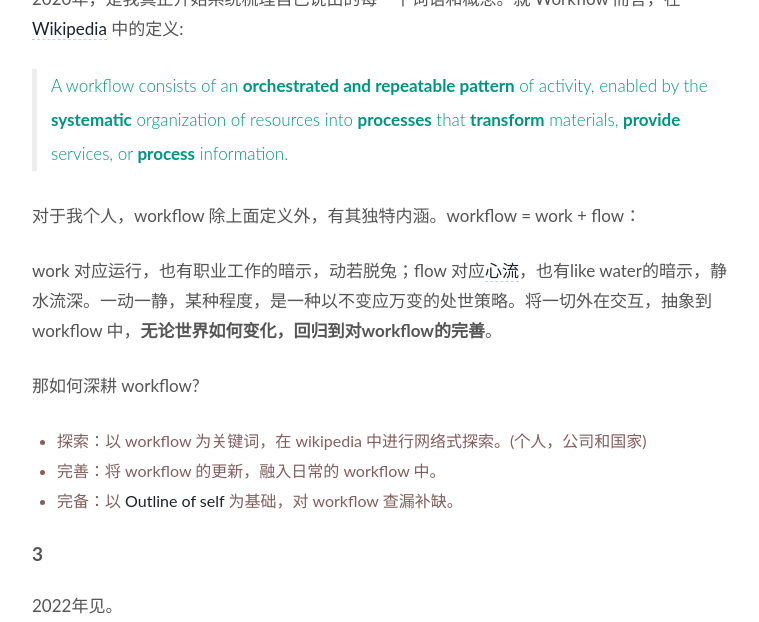
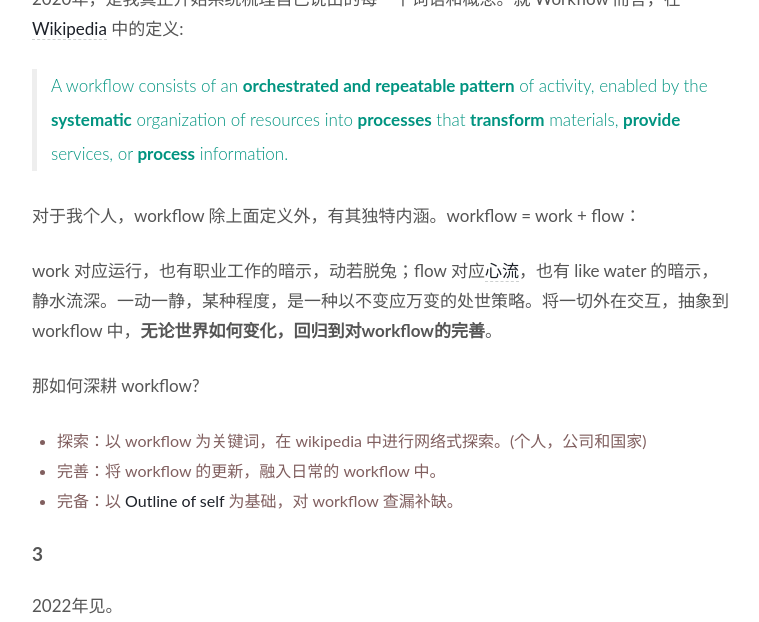
Before and after one commit to WillWang-X/willwang-x.github.io, a Jekyll site: the page built from _posts/blogs/2021-01-04-2021-workflow.md, in a window 1280 px wide and 900 px high, scrolled down 1463 px, cut to the strip 0-622 px from the top of the window. Shown: the whole strip, without its empty margins (258-1017 px from the left). Built offline with Jekyll 4.4.1, drawn with Linux system fonts in a browser that asks for light colours.

Commit message:
Update format

```diff
--- a/_posts/blogs/2021-01-04-2021-workflow.md
+++ b/_posts/blogs/2021-01-04-2021-workflow.md
@@ -43,7 +43,7 @@ published: true
 
 对于我个人，workflow 除上面定义外，有其独特内涵。workflow = work + flow：
 
-work 对应运行，也有职业工作的暗示，动若脱兔；flow 对应[心流](https://www.wikiwand.com/en/Flow_(psychology))，也有like water的暗示，静水流深。一动一静，某种程度，是一种以不变应万变的处世策略。将一切外在交互，抽象到 workflow 中，**无论世界如何变化，回归到对workflow的完善**。
+work 对应运行，也有职业工作的暗示，动若脱兔；flow 对应[心流](https://www.wikiwand.com/en/Flow_(psychology))，也有 like water 的暗示，静水流深。一动一静，某种程度，是一种以不变应万变的处世策略。将一切外在交互，抽象到 workflow 中，**无论世界如何变化，回归到对workflow的完善**。
 
 那如何深耕 workflow?
 
```
